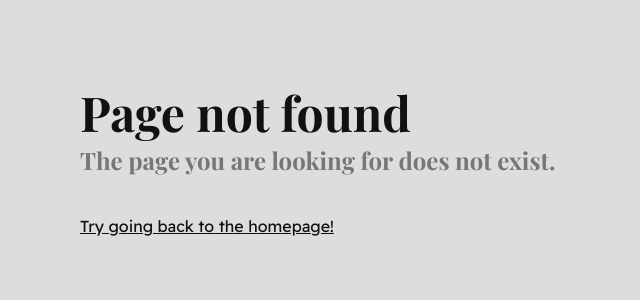
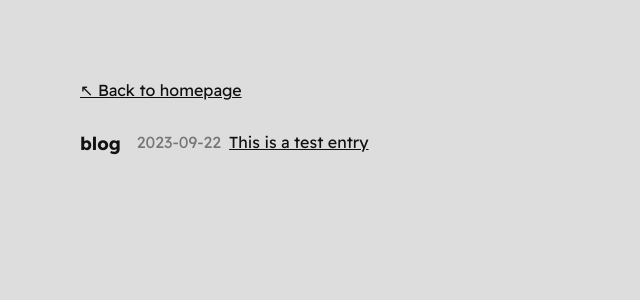
Before and after one commit to pauleks/paulekas.eu, a Next.js app: page /blog in a window 1280 px wide. Before the commit this address had no page. Shown: the top 300 px of the page, without its empty margins (0-640 px from the left). Built offline with nearby package versions, Linux system fonts and the light colour scheme.

Commit message:
feat: Early stage blog

```diff
--- /dev/null
+++ b/app/blog/page.tsx
@@ -0,0 +1,22 @@
+import '@css/Home.module.css'
+import Biography from "@components/HomePage/Biography";
+import Music from "@components/HomePage/Music";
+import BlogPosts from "@components/HomePage/BlogPosts";
+import Section from "@components/HomePage/Section";
+import Link from "next/link";
+
+export const metadata = {
+    title: 'paulekas.eu - software engineering student'
+}
+
+export default async function BlogPage() {
+    // @ts-ignore
+    return (
+        <>
+            <p><Link href={'/'}>↖ Back to homepage</Link></p>
+            <Section sectionName={"blog"}>
+                <BlogPosts />
+            </Section>
+        </>
+    );
+}
--- /dev/null
+++ b/components/HomePage/BlogPosts.tsx
@@ -0,0 +1,32 @@
+import fs from 'fs/promises'
+import Link from "next/link";
+import {sort} from "next/dist/build/webpack/loaders/css-loader/src/utils";
+
+async function GetBlogPosts() {
+    const mdFiles = await fs.readdir('./blog');
+    const entries = [];
+    for (const fileName of mdFiles) {
+        if (!fileName.match(/\d{6}-\D+\.md/)) continue;
+        const date = `20${fileName.slice(0, 2)}-${fileName.slice(2, 4)}-${fileName.slice(4, 6)}`
+        const name = fileName.slice(7, -3);
+        const key = name.toLowerCase().replaceAll(" ", "-");
+        entries.push(
+            <p key={key}>
+                <span style={ { opacity: 0.5, marginRight: "8px" } }>{date}</span>
+                <Link href={`/blog/${key}`} style={ { paddingBottom: "16px" } }>{name}</Link>
+            </p>
+        );
+    }
+
+    return entries.reverse();
+}
+
+export default async function BlogPosts() {
+    const posts = await GetBlogPosts();
+
+    return (
+        <>
+            {posts}
+        </>
+    );
+}
--- a/package.json
+++ b/package.json
@@ -12,6 +12,7 @@
     "next": "^13.1.6",
     "react": "^18.2.0",
     "react-dom": "^18.2.0",
+    "react-markdown": "^8.0.7",
     "swr": "^1.3.0"
   },
   "devDependencies": {
```
Also changed, not shown: app/blog/[id]/page.tsx (added, +36 -0 lines), blog/230922-This is a test entry.md (added, +5 -0 lines), blog/This is another test entry.md (added, +5 -0 lines), components/HomePage/Biography.tsx (+16 -7 lines), 1 other file (tests, documents, lock files or other folders).
